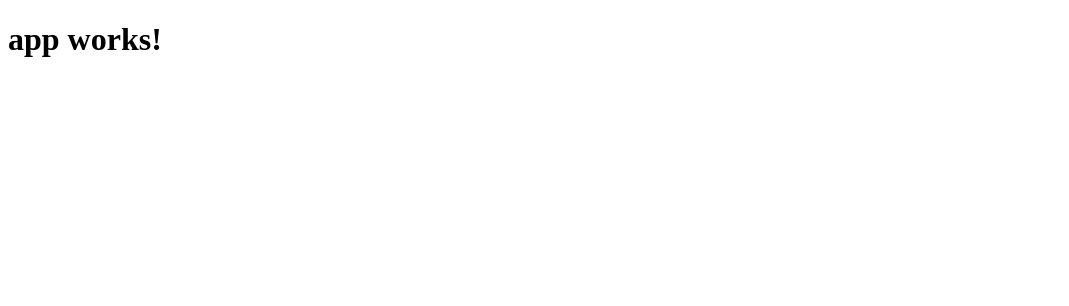
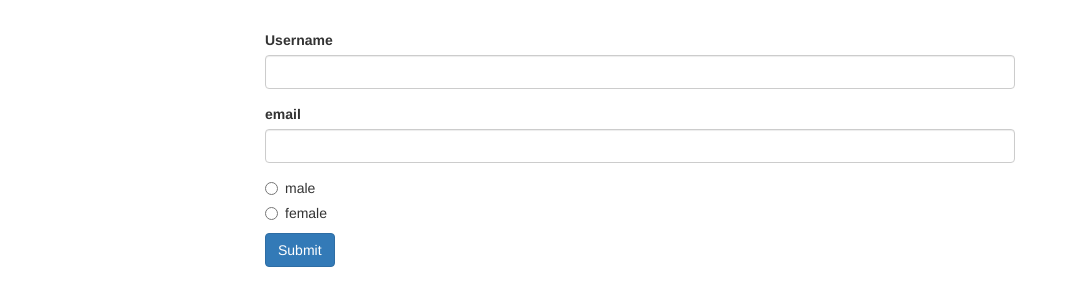
Before and after one commit to notsaltydev/ng4-reactive-forms, an Angular app: page / in a window 1280 px wide. Shown: the top 306 px of the page, without its empty margins (0-1069 px from the left). Built offline with nearby package versions, Linux system fonts and the light colour scheme.

Commit message:
setup project

```diff
--- a/package.json
+++ b/package.json
@@ -20,6 +20,7 @@
     "@angular/platform-browser": "^4.0.0",
     "@angular/platform-browser-dynamic": "^4.0.0",
     "@angular/router": "^4.0.0",
+    "bootstrap": "^3.3.7",
     "core-js": "^2.4.1",
     "rxjs": "^5.1.0",
     "zone.js": "^0.8.4"
--- a/src/app/app.component.css
+++ b/src/app/app.component.css
@@ -0,0 +1,3 @@
+.container {
+  margin-top: 30px;
+}
--- a/src/app/app.component.html
+++ b/src/app/app.component.html
@@ -1,3 +1,30 @@
-<h1>
-  {{title}}
-</h1>
+<div class="container">
+  <div class="row">
+    <div class="col-xs-12 col-sm-10 col-md-8 col-sm-offset-1 col-md-offset-2">
+      <form>
+        <div class="form-group">
+          <label for="username">Username</label>
+          <input
+            type="text"
+            id="username"
+            class="form-control">
+        </div>
+        <div class="form-group">
+          <label for="email">email</label>
+          <input
+            type="text"
+            id="email"
+            class="form-control">
+        </div>
+        <div class="radio" *ngFor="let gender of genders">
+          <label>
+            <input
+              type="radio"
+              [value]="gender">{{ gender }}
+          </label>
+        </div>
+        <button class="btn btn-primary" type="submit">Submit</button>
+      </form>
+    </div>
+  </div>
+</div>
--- a/src/app/app.component.ts
+++ b/src/app/app.component.ts
@@ -6,5 +6,5 @@
   styleUrls: ['./app.component.css']
 })
 export class AppComponent {
-  title = 'app works!';
+  genders = ['male', 'female'];
 }
```
Also changed, not shown: .angular-cli.json, 1 other file (tests, documents, lock files or other folders).
